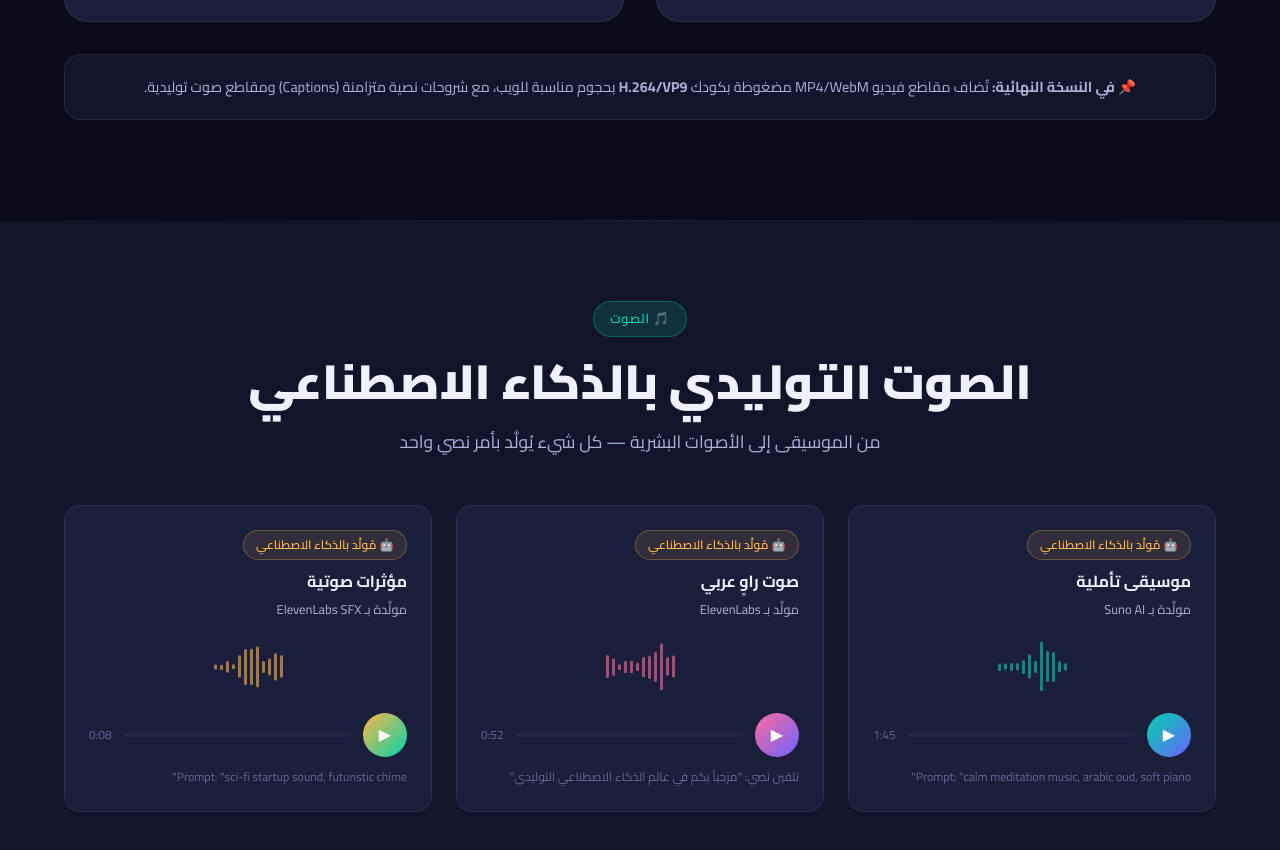
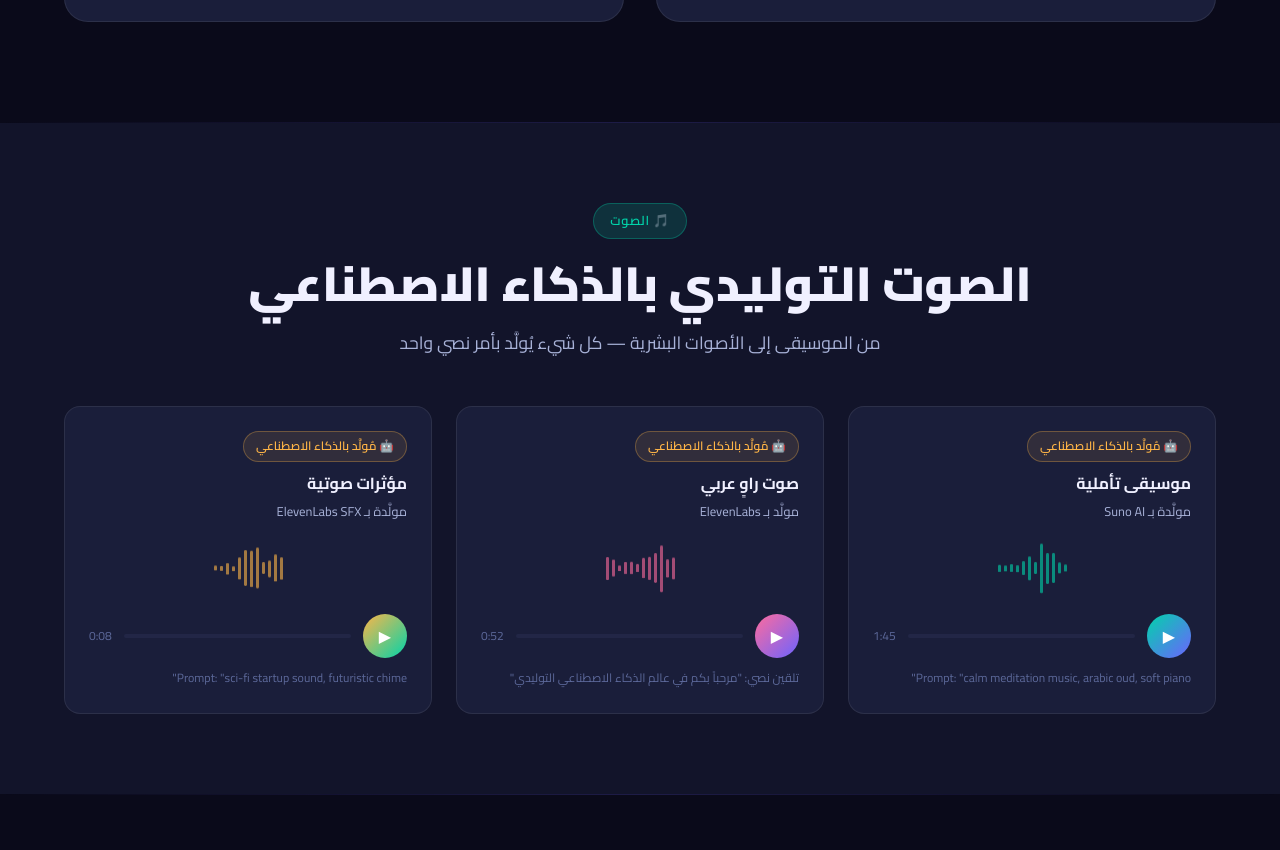
Before and after one commit to BILA33724/AIWEBSITE, a plain HTML site: page index.html in a window 1280 px wide. Shown: the part 6586-7436 px from the top of the page. Drawn offline with Linux system fonts and the light colour scheme.

Commit message:
Update index.html

```diff
--- a/index.html
+++ b/index.html
@@ -1926,11 +1926,7 @@
       </div>
     </div>
 
-    <div class="reveal" style="text-align: center; margin-top: 32px; padding: 20px; background: var(--surface1); border-radius: var(--radius-md); border: 1px solid var(--border-light);">
-      <p style="font-size: 0.9rem; color: var(--text-secondary);">
-        📌 <strong>في النسخة النهائية:</strong> تُضاف مقاطع فيديو MP4/WebM مضغوطة بكودك <strong>H.264/VP9</strong> بحجوم مناسبة للويب، مع شروحات نصية متزامنة (Captions) ومقاطع صوت توليدية.
-      </p>
-    </div>
+
   </div>
 </section>
 
```
